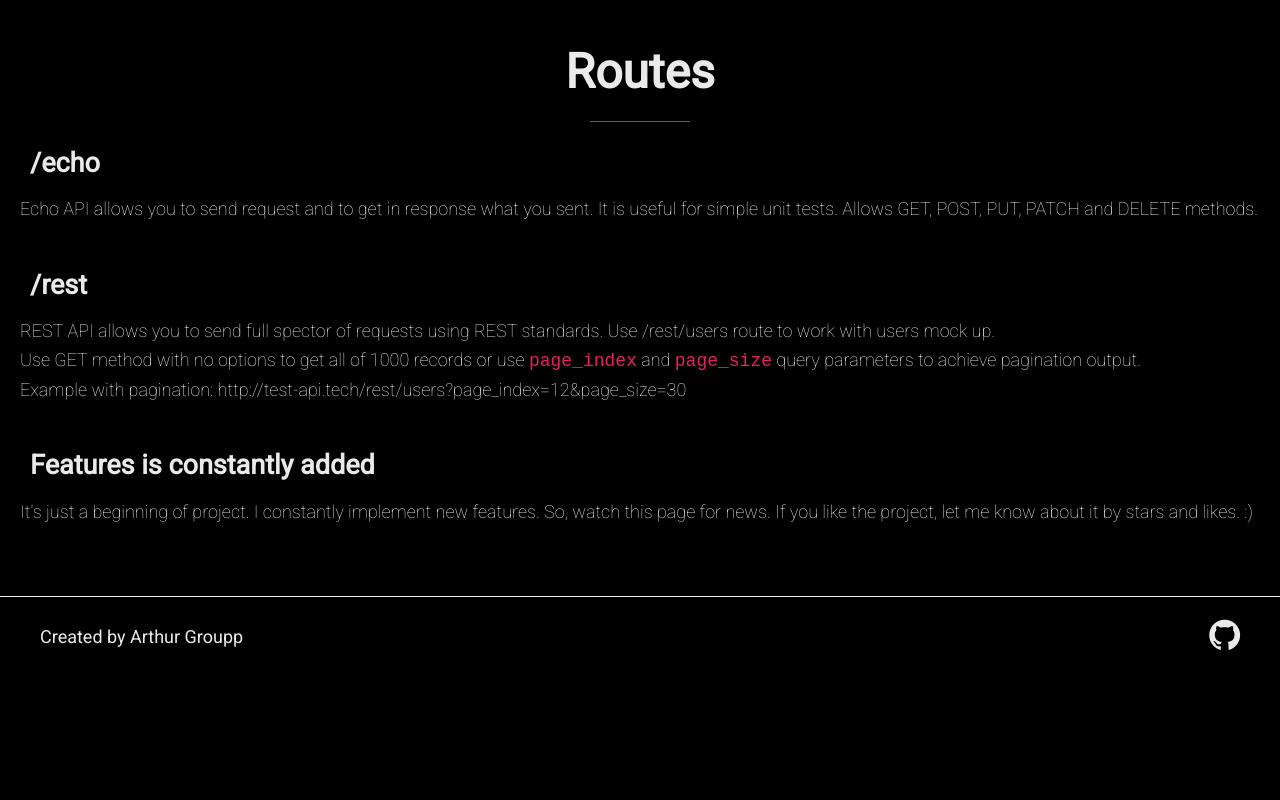
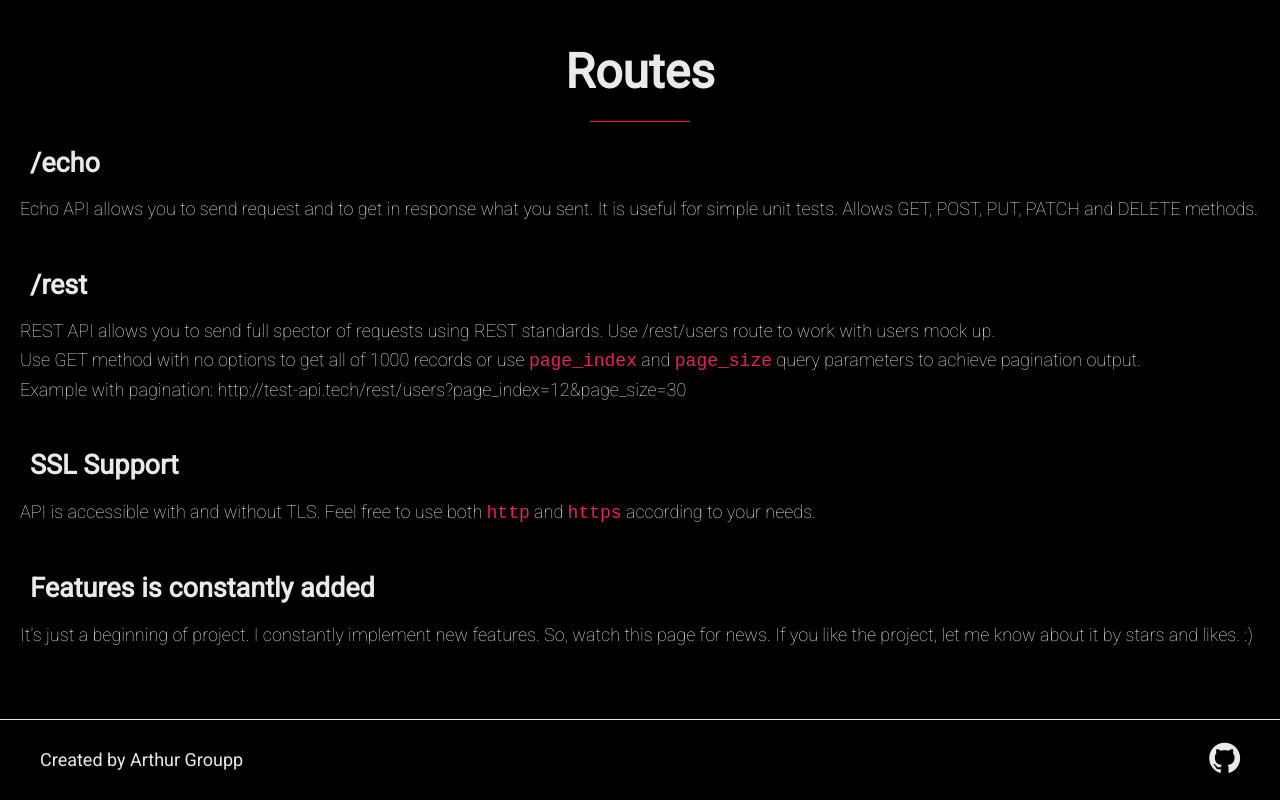
Before and after one commit to agroupp/test-api, a website: page public/index.html in a window 1280 px wide. Shown: the part 586-1386 px from the top of the page. Before the commit the page ends 1263 px from the top, so only its background shows below. Drawn offline with Linux system fonts and the light colour scheme.

Commit message:
more updates on articles

```diff
--- a/public/index.html
+++ b/public/index.html
@@ -59,6 +59,13 @@
             </p>
         </article>
         <article class="api">
+            <h2>SSL Support</h2>
+            <p>
+                API is accessible with and without TLS. Feel free to use both <code>http</code> and
+                <code>https</code> according to your needs.
+            </p>
+        </article>
+        <article class="api">
             <h2>Features is constantly added</h2>
             <p>
                 It's just a beginning of project. I constantly implement new
```
